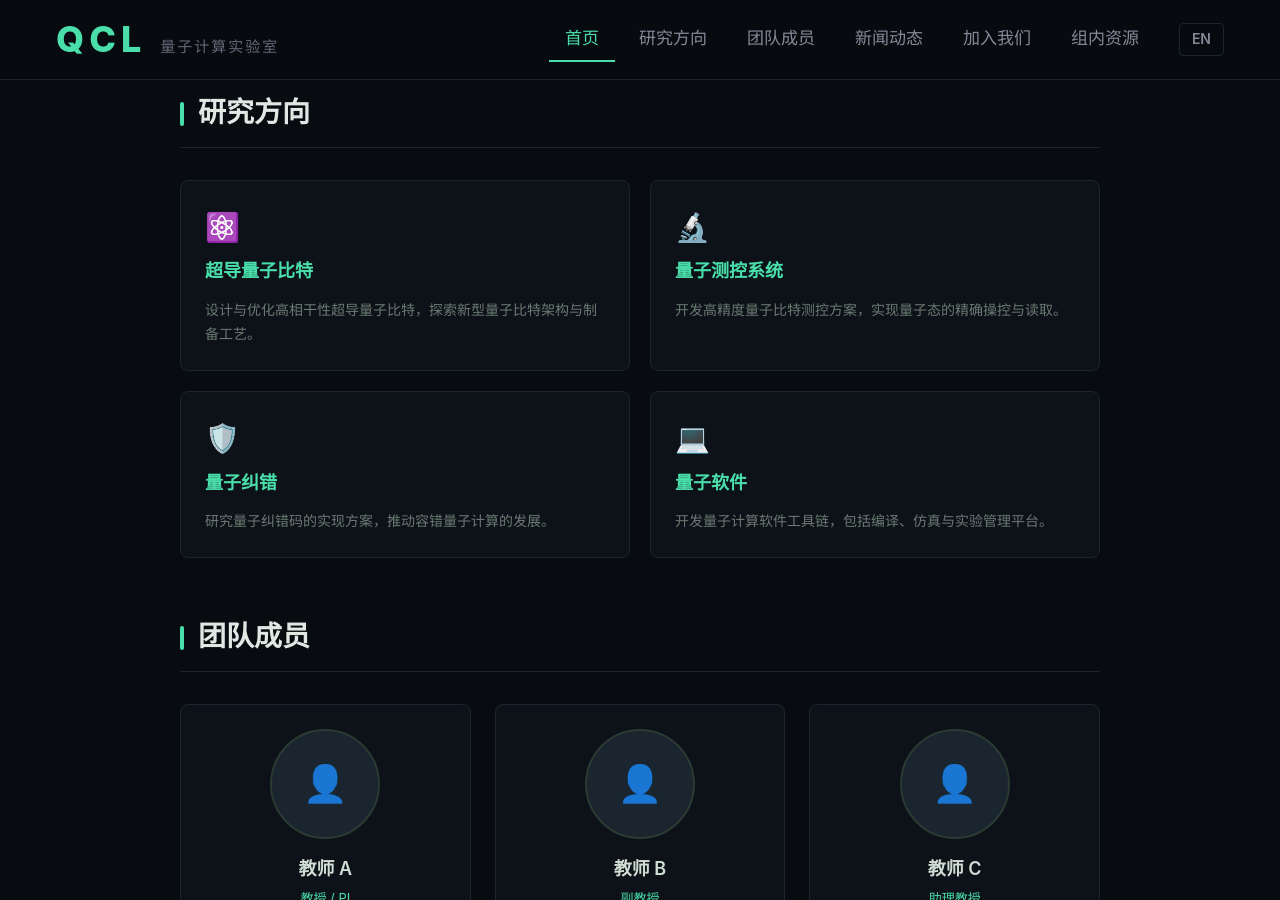
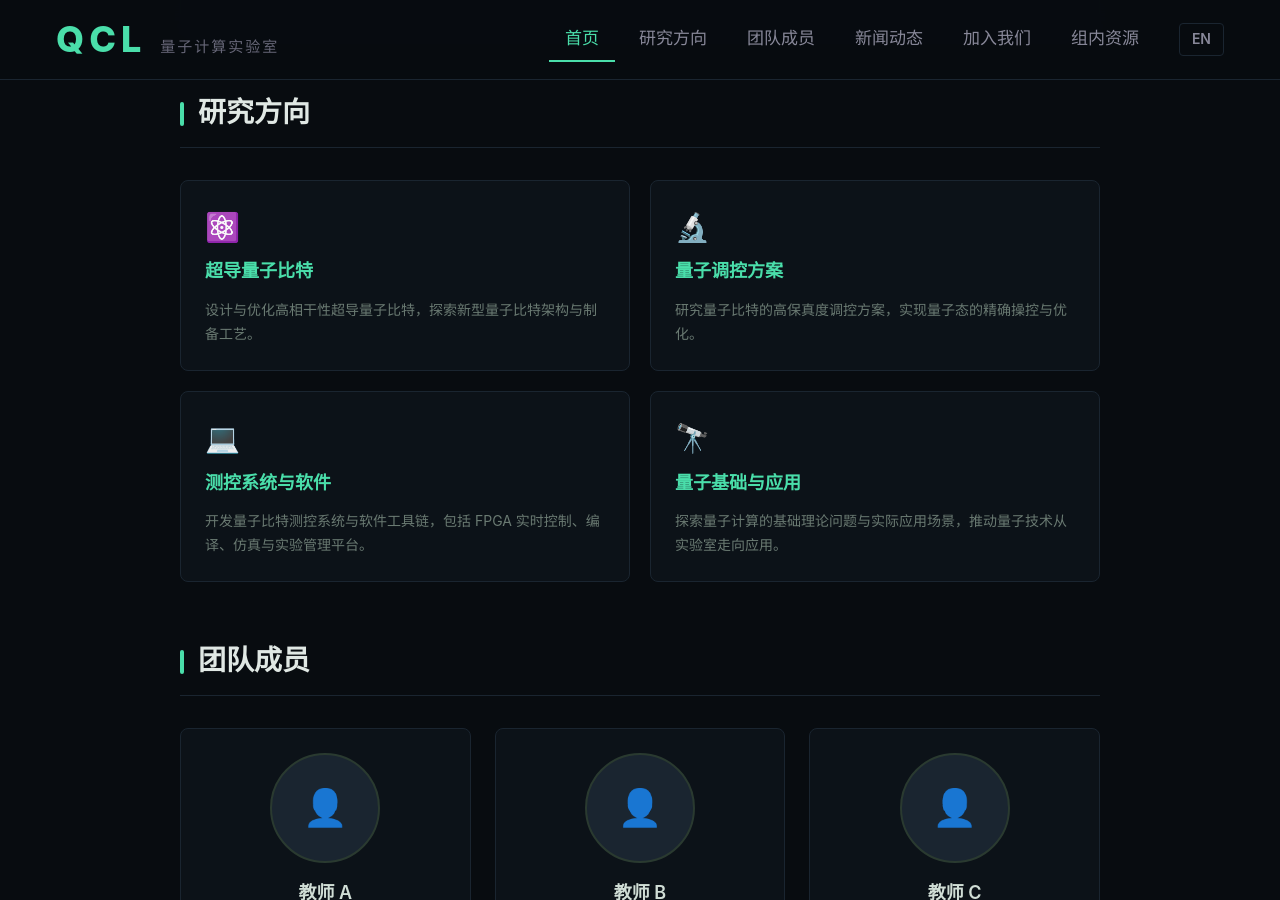
Before and after one commit to QCL-SUAT/qcl-suat.github.io, a Jekyll site: the page built from index.html, in a window 1280 px wide and 900 px high, scrolled down 1509 px. Built offline with Jekyll 4.4.1, drawn with Linux system fonts in a browser that asks for light colours.

Commit message:
update: 调整研究方向为四个新方向，添加研究配图
研究方向改为：超导量子比特、量子调控方案、测控系统与软件、量子基础与应用。
添加量子调控和测控系统的配图。

Co-Authored-By: Claude Opus 4.6 <noreply@anthropic.com>

```diff
--- a/_data/i18n/en.yml
+++ b/_data/i18n/en.yml
@@ -10,9 +10,9 @@ nav:
 
 research_sub:
   superconducting-qubit: "Superconducting Qubits"
-  quantum-control: "Quantum Control"
-  quantum-error-correction: "Quantum Error Correction"
-  quantum-software: "Quantum Software"
+  quantum-control: "Quantum Control Schemes"
+  control-systems-software: "Control Systems & Software"
+  quantum-foundations: "Quantum Foundations & Applications"
 
 team_sub:
   faculty: "Faculty"
--- a/_data/i18n/zh.yml
+++ b/_data/i18n/zh.yml
@@ -10,9 +10,9 @@ nav:
 
 research_sub:
   superconducting-qubit: "超导量子比特"
-  quantum-control: "量子测控系统"
-  quantum-error-correction: "量子纠错"
-  quantum-software: "量子软件"
+  quantum-control: "量子调控方案"
+  control-systems-software: "测控系统与软件"
+  quantum-foundations: "量子基础与应用"
 
 team_sub:
   faculty: "教师"
--- a/_data/research.yml
+++ b/_data/research.yml
@@ -5,23 +5,23 @@
   summary: "设计与优化高相干性超导量子比特，探索新型量子比特架构与制备工艺。"
   summary_en: "Design and optimization of high-coherence superconducting qubits, exploring novel qubit architectures and fabrication processes."
 
-- title: "量子测控系统"
-  title_en: "Quantum Control Systems"
+- title: "量子调控方案"
+  title_en: "Quantum Control Schemes"
   id: "quantum-control"
   icon: "🔬"
-  summary: "开发高精度量子比特测控方案，实现量子态的精确操控与读取。"
-  summary_en: "Development of high-precision qubit control and readout systems for accurate quantum state manipulation."
+  summary: "研究量子比特的高保真度调控方案，实现量子态的精确操控与优化。"
+  summary_en: "Research on high-fidelity qubit control schemes for accurate quantum state manipulation and optimization."
 
-- title: "量子纠错"
-  title_en: "Quantum Error Correction"
-  id: "quantum-error-correction"
-  icon: "🛡️"
-  summary: "研究量子纠错码的实现方案，推动容错量子计算的发展。"
-  summary_en: "Research on quantum error correction code implementations, advancing fault-tolerant quantum computing."
+- title: "测控系统与软件"
+  title_en: "Control Systems & Software"
+  id: "control-systems-software"
+  icon: "💻"
+  summary: "开发量子比特测控系统与软件工具链，包括 FPGA 实时控制、编译、仿真与实验管理平台。"
+  summary_en: "Development of qubit control systems and software toolchains, including FPGA real-time control, compilation, simulation, and experiment management."
 
-- title: "量子软件"
-  title_en: "Quantum Software"
-  id: "quantum-software"
-  icon: "💻"
-  summary: "开发量子计算软件工具链，包括编译、仿真与实验管理平台。"
-  summary_en: "Development of quantum computing software toolchains, including compilation, simulation, and experiment management."
+- title: "量子基础与应用"
+  title_en: "Quantum Foundations & Applications"
+  id: "quantum-foundations"
+  icon: "🔭"
+  summary: "探索量子计算的基础理论问题与实际应用场景，推动量子技术从实验室走向应用。"
+  summary_en: "Exploring fundamental questions and practical applications of quantum computing, bridging the gap from lab to real-world use."
--- /dev/null
+++ b/_research/control-systems-software.md
@@ -0,0 +1,19 @@
+---
+title: "测控系统与软件"
+title_en: "Control Systems & Software"
+icon: "💻"
+category_id: "control-systems-software"
+image: "/assets/img/control-systems.jpg"
+---
+
+测控系统与软件工具链是连接量子算法与量子硬件的桥梁。QCL 开发先进的量子比特测控系统和配套软件平台。
+
+我们的研究重点包括：
+
+- **FPGA 实时反馈控制**：开发基于 FPGA 的低延迟实时反馈系统，支持量子纠错所需的快速决策
+- **多比特并行读取**：研究基于频分复用技术的多量子比特并行读取方案
+- **量子线路编译**：针对超导量子架构的高效线路编译与优化方法
+- **自动化标定框架**：面向多比特系统的自动化标定与调优工具
+- **实验管理平台**：集实验控制、数据采集与分析于一体的管理系统
+
+Development of qubit control systems and software toolchains, including FPGA real-time control, multiplexed readout, circuit compilation, and experiment management.
--- a/_research/quantum-control.md
+++ b/_research/quantum-control.md
@@ -1,16 +1,17 @@
 ---
-title: "量子测控系统"
-title_en: "Quantum Control Systems"
+title: "量子调控方案"
+title_en: "Quantum Control Schemes"
 icon: "🔬"
 category_id: "quantum-control"
+image: "/assets/img/quantum-control.jpg"
 ---
 
-高精度的量子测控系统是实现可靠量子计算的关键基础设施。QCL 开发先进的量子比特测控方案，实现量子态的精确操控与高保真度读取。
+高保真度的量子调控方案是实现可靠量子计算的核心。QCL 研究量子比特的精确调控方法，探索优化量子门操作和量子态制备的新方案。
 
 我们的研究重点包括：
 
-- **FPGA 实时反馈控制**：开发基于 FPGA 的低延迟实时反馈系统，支持量子纠错所需的快速决策
-- **多比特并行操作**：设计高效的多通道信号生成与采集方案，支持大规模量子处理器的同步操控
-- **频分复用读取**：研究基于频分复用技术的多量子比特并行读取方案
+- **高保真度量子门**：优化单比特和双比特门的脉冲波形设计，提升门操作保真度
+- **量子态制备与测量**：研究高效的量子态初始化和高保真度读取方案
+- **噪声抑制技术**：探索动力学解耦等噪声抑制方法，延长量子相干时间
 
-Our research develops high-precision qubit control and readout systems, enabling accurate quantum state manipulation and high-fidelity measurement.
+Research on high-fidelity qubit control schemes, including gate pulse optimization, state preparation, and noise suppression techniques.
--- a/_research/quantum-error-correction.md
+++ /dev/null
@@ -1,16 +0,0 @@
----
-title: "量子纠错"
-title_en: "Quantum Error Correction"
-icon: "🛡️"
-category_id: "quantum-error-correction"
----
-
-量子纠错是实现大规模容错量子计算的核心技术。QCL 研究量子纠错码的实验实现方案，推动从物理量子比特到逻辑量子比特的跨越。
-
-我们的研究重点包括：
-
-- **表面码实验实现**：在超导量子处理器上实现表面码，验证逻辑量子比特的纠错能力
-- **纠错阈值研究**：通过优化量子门和测量操作，探索接近纠错阈值的实验条件
-- **实时解码算法**：开发适用于超导量子系统的高效实时解码器
-
-Quantum error correction is the key technology for scalable fault-tolerant quantum computing. Our research focuses on experimental implementations of QEC codes on superconducting processors.
--- /dev/null
+++ b/_research/quantum-foundations.md
@@ -0,0 +1,17 @@
+---
+title: "量子基础与应用"
+title_en: "Quantum Foundations & Applications"
+icon: "🔭"
+category_id: "quantum-foundations"
+---
+
+量子基础与应用研究旨在探索量子计算的基础理论问题，并推动量子技术在实际场景中的应用。
+
+我们的研究重点包括：
+
+- **量子纠错**：研究量子纠错码的实验实现方案，推动容错量子计算的发展
+- **量子算法**：探索适用于近期量子设备的变分算法和量子模拟方案
+- **量子优势验证**：设计和实施量子计算优势的验证实验
+- **跨学科应用**：探索量子计算在化学模拟、优化问题等领域的应用前景
+
+Exploring fundamental questions in quantum computing, including error correction, near-term algorithms, quantum advantage demonstrations, and cross-disciplinary applications.
--- a/_research/quantum-software.md
+++ /dev/null
@@ -1,16 +0,0 @@
----
-title: "量子软件"
-title_en: "Quantum Software"
-icon: "💻"
-category_id: "quantum-software"
----
-
-量子软件工具链是连接量子算法与量子硬件的桥梁。QCL 开发量子计算软件平台，涵盖编译、仿真与实验管理。
-
-我们的研究重点包括：
-
-- **量子线路编译**：研究针对超导量子架构的高效线路编译与优化方法
-- **自动化标定框架**：开发面向多比特系统的自动化标定与调优工具
-- **实验管理平台**：构建集实验控制、数据采集与分析于一体的实验管理系统
-
-Quantum software toolchains bridge the gap between quantum algorithms and hardware. Our research develops compilation, simulation, and experiment management platforms for superconducting quantum systems.
```
Also changed, not shown: _data/publications.yml (+4 -4 lines), assets/img/control-systems.jpg (added), assets/img/quantum-control.jpg (added).
